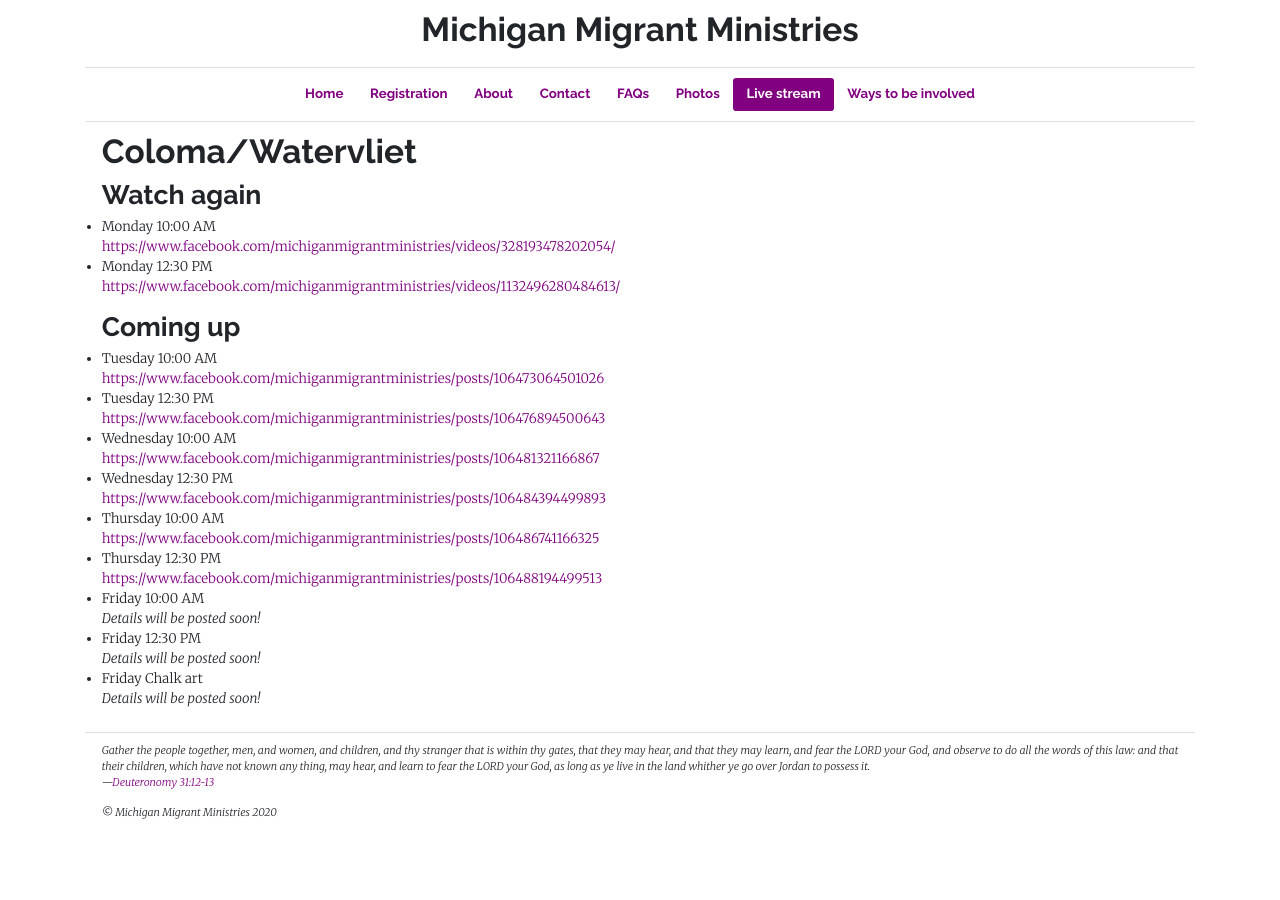
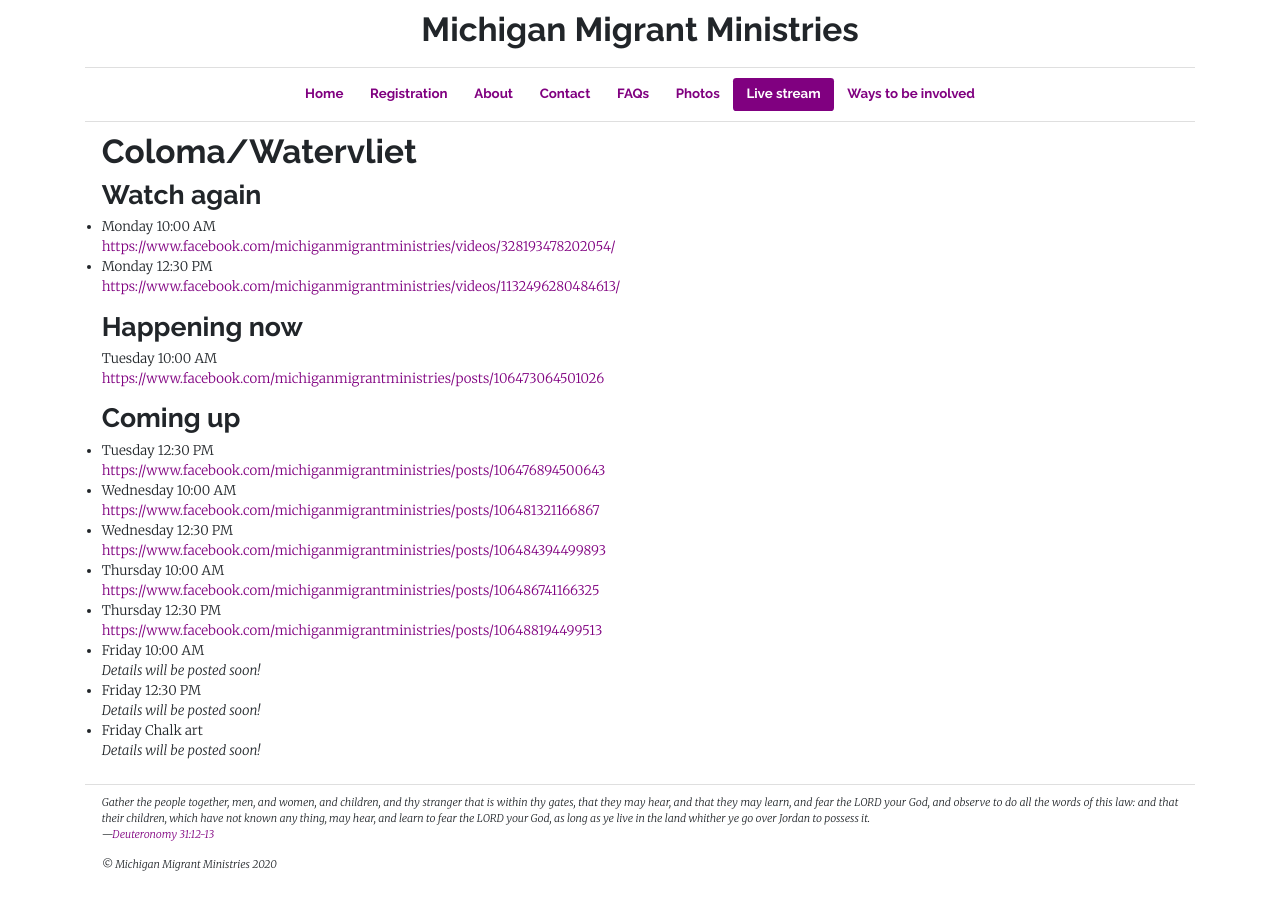
Before and after one commit to michigan-migrant-ministries/website, a Jekyll site: the page built from _pages/live-stream.html, in a window 1280 px wide. Built offline with Jekyll 4.4.1, drawn with Linux system fonts in a browser that asks for light colours.

Commit message:
TUesday AM is live now

```diff
--- a/_pages/live-stream.html
+++ b/_pages/live-stream.html
@@ -20,21 +20,18 @@
   </li>
 </ul>
 
-<!-- <h2>
+<h2>
   Happening now
 </h2>
 <p>
-
-</p> -->
+  Tuesday 10:00 AM<br/>
+  <a target="_blank" href="https://www.facebook.com/michiganmigrantministries/posts/106473064501026">https://www.facebook.com/michiganmigrantministries/posts/106473064501026</a>
+</p>
 
 <h2>
   Coming up
 </h2>
 <ul>
-  <li>
-    Tuesday 10:00 AM<br/>
-    <a target="_blank" href="https://www.facebook.com/michiganmigrantministries/posts/106473064501026">https://www.facebook.com/michiganmigrantministries/posts/106473064501026</a>
-  </li>
   <li>
     Tuesday 12:30 PM<br/>
     <a target="_blank" href="https://www.facebook.com/michiganmigrantministries/posts/106476894500643">https://www.facebook.com/michiganmigrantministries/posts/106476894500643</a>
```
